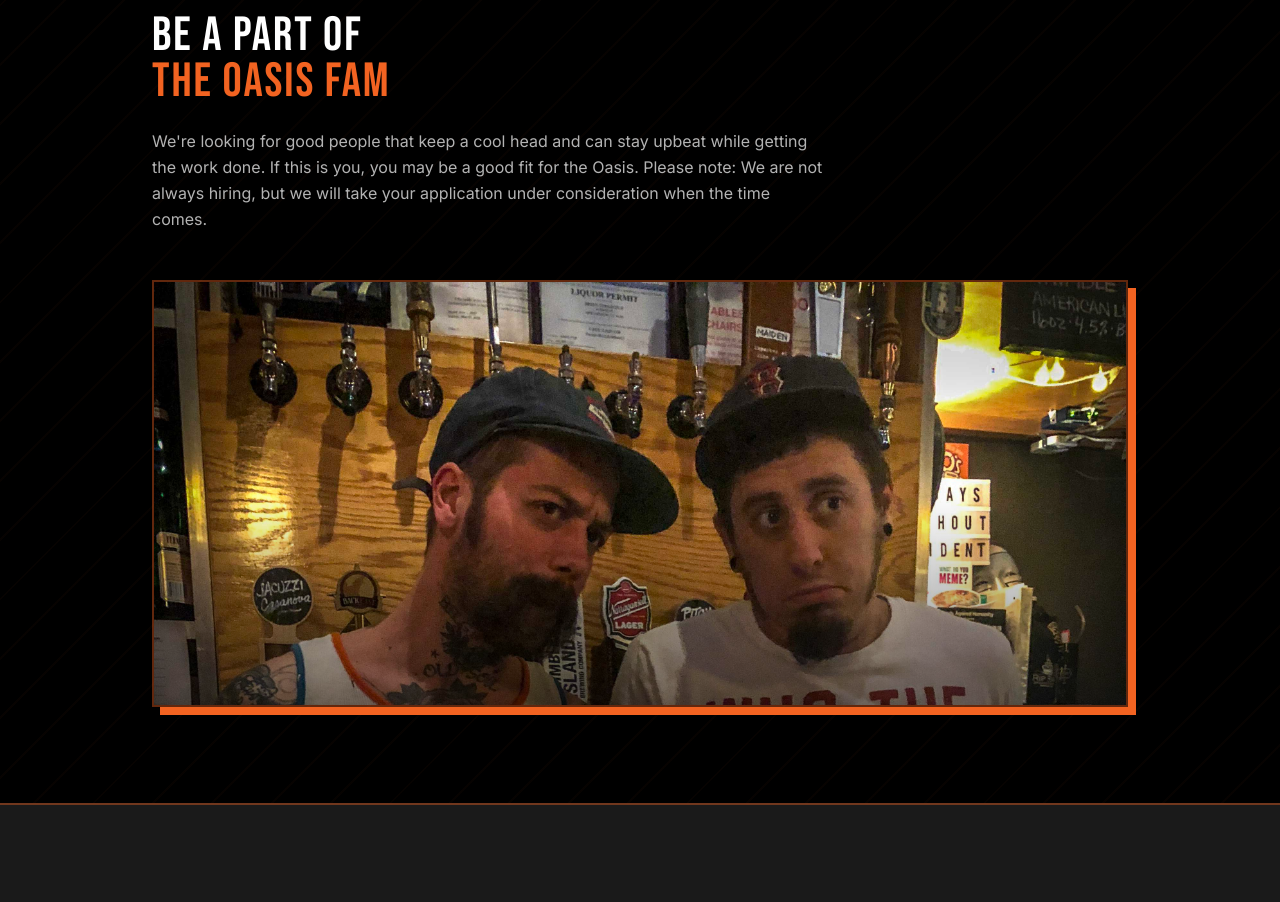
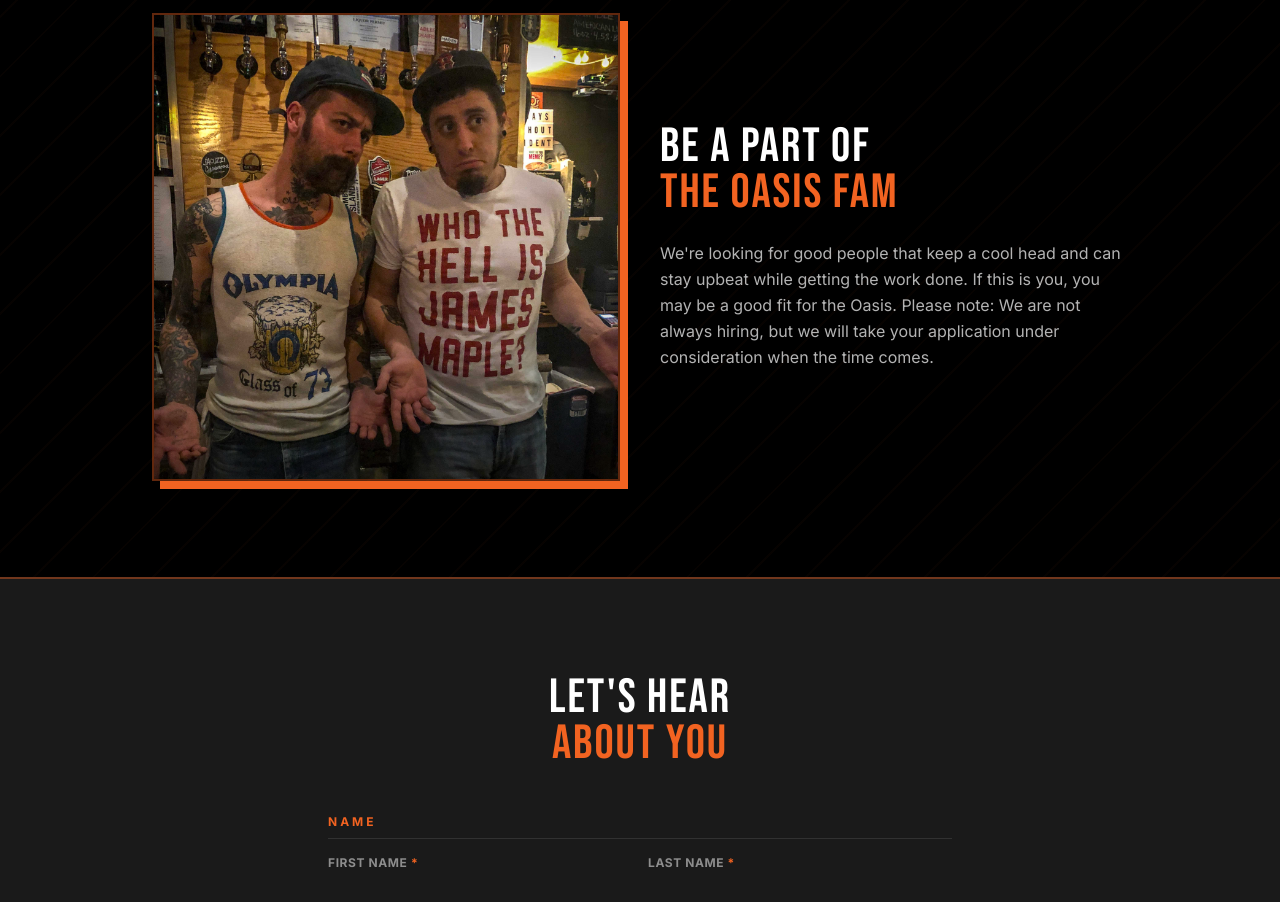
Before and after one commit to AppStudioPros/oasis-pub, a Next.js app: page /work-with-us in a window 1280 px wide. Shown: the part 680-1582 px from the top of the page. Built offline with nearby package versions, Linux system fonts and the light colour scheme.

Commit message:
fix: staff photo sits beside copy, replacing old spinning circle

```diff
--- a/src/app/work-with-us/WorkClient.tsx
+++ b/src/app/work-with-us/WorkClient.tsx
@@ -62,13 +62,32 @@ export default function WorkClient() {
           }}
         />
         <div className="relative max-w-5xl mx-auto px-6">
-          {/* Copy — full width, no stamp */}
+          <div className="grid md:grid-cols-2 gap-10 items-center">
+
+            {/* Staff photo — replaces the old spinning circle */}
             <motion.div
-            initial={{ opacity: 0, y: 30 }}
-            whileInView={{ opacity: 1, y: 0 }}
+              initial={{ opacity: 0, x: -30 }}
+              whileInView={{ opacity: 1, x: 0 }}
               viewport={{ once: true }}
-            transition={{ duration: 0.6 }}
-            className="max-w-2xl"
+              transition={{ duration: 0.7 }}
+              className="relative aspect-square overflow-hidden border-2 border-[var(--color-oasis-orange)]/40 shadow-[8px_8px_0_0_var(--color-oasis-orange)]"
+            >
+              <Image
+                src="/images/staff-photo.jpg"
+                alt="The Oasis crew"
+                fill
+                className="object-cover object-top"
+                priority
+              />
+              <div className="absolute inset-0 bg-gradient-to-t from-black/40 via-transparent to-transparent" />
+            </motion.div>
+
+            {/* Copy */}
+            <motion.div
+              initial={{ opacity: 0, x: 30 }}
+              whileInView={{ opacity: 1, x: 0 }}
+              viewport={{ once: true }}
+              transition={{ duration: 0.6, delay: 0.15 }}
             >
               <h2 className="poster-title text-3xl md:text-5xl text-white leading-[0.9] mb-6">
                 Be A Part Of<br />
@@ -78,19 +97,7 @@ export default function WorkClient() {
                 We&apos;re looking for good people that keep a cool head and can stay upbeat while getting the work done. If this is you, you may be a good fit for the Oasis. Please note: We are not always hiring, but we will take your application under consideration when the time comes.
               </p>
             </motion.div>
-        </div>
 
-        {/* Staff photo */}
-        <div className="relative max-w-5xl mx-auto px-6 mt-12">
-          <div className="relative aspect-[16/7] overflow-hidden border-2 border-[var(--color-oasis-orange)]/40 shadow-[8px_8px_0_0_var(--color-oasis-orange)]">
-            <Image
-              src="/images/staff-photo.jpg"
-              alt="The Oasis crew"
-              fill
-              className="object-cover object-top"
-              priority
-            />
-            <div className="absolute inset-0 bg-gradient-to-t from-black/50 via-transparent to-transparent" />
           </div>
         </div>
       </section>
```
Lines whose indentation alone changed are shown as unchanged.
